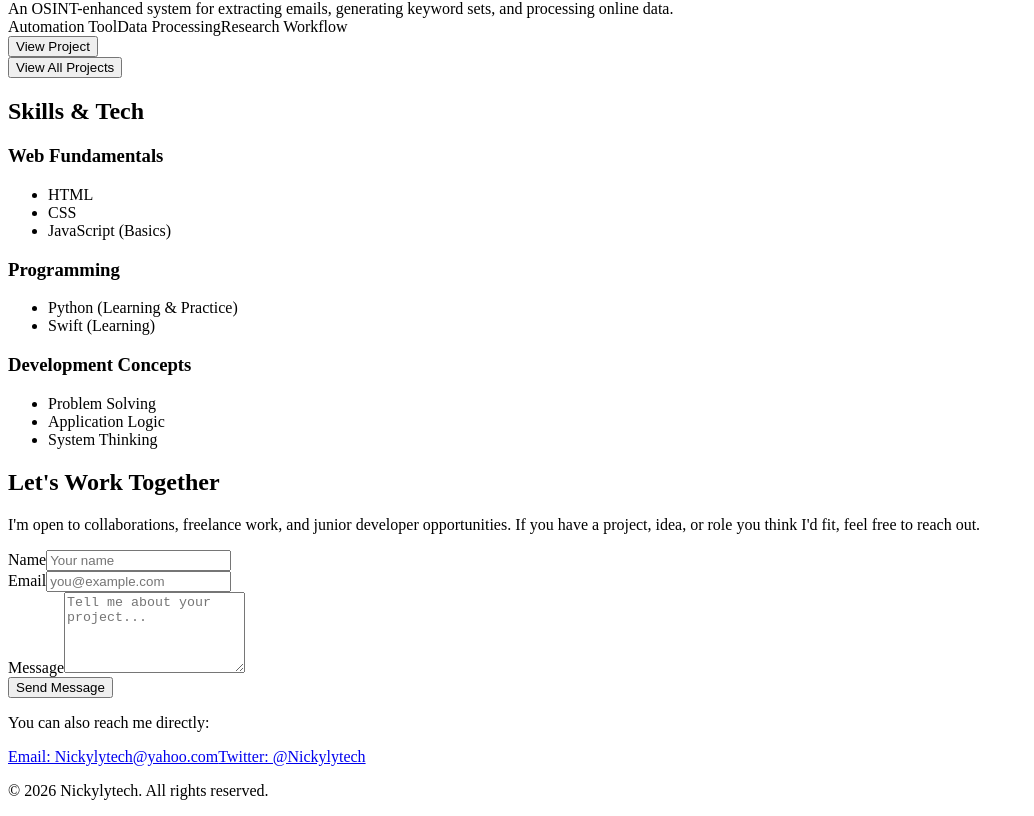
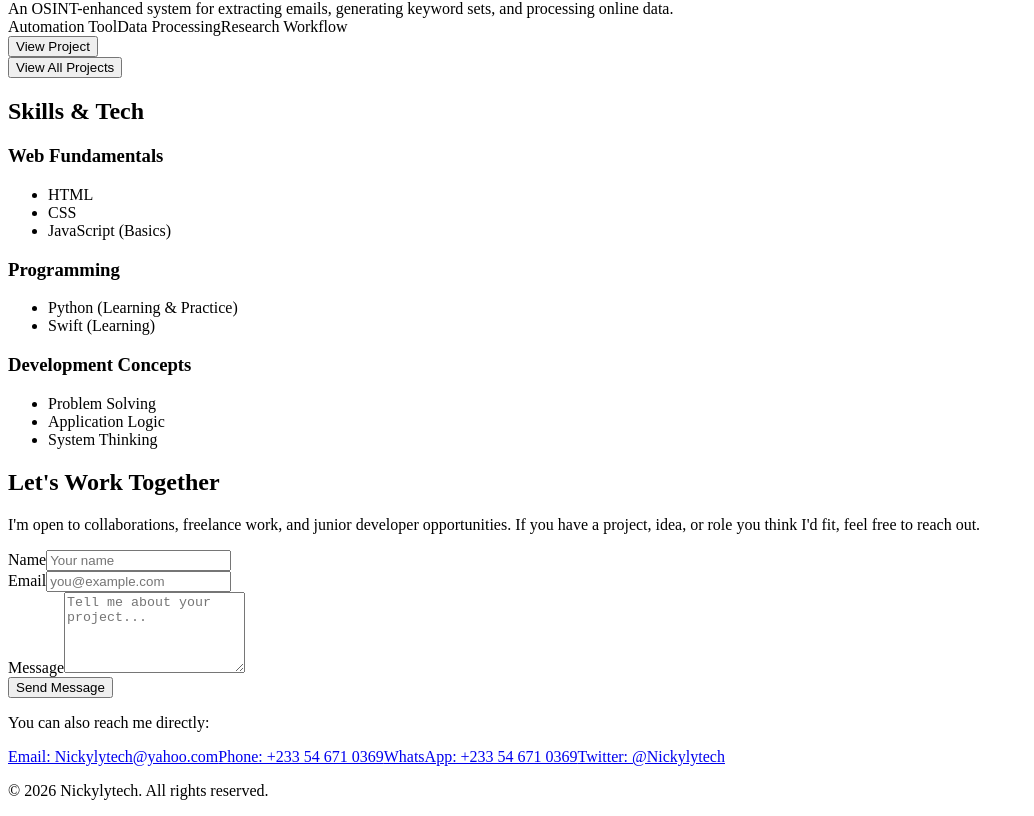
Before and after one commit to Nickylytech/nickylytech-portfolio, a React (Vite) app in the folder client/: page / in a window 1280 px wide. Shown: the part 624-1440 px from the top of the page, without its empty margins (0-1034 px from the left). Built offline with nearby package versions, Linux system fonts and the light colour scheme.

Commit message:
Update Contact.tsx

```diff
--- a/client/src/components/Contact.tsx
+++ b/client/src/components/Contact.tsx
@@ -129,6 +129,20 @@ Something went wrong. Please try again or contact me directly
         </a>
 
         <a
+          href="tel:+233546710369" className="text-muted-foreground hover:text-cyan-400 transition-colors duration-300"
+        >
+          Phone: +233 54 671 0369
+        </a>
+
+        <a href="https://wa.me/233546710369"
+          target="_blank"
+          rel="noopener noreferrer"
+          className="text-muted-foreground hover:text-cyan-400 transition-colors duration-300"
+          >
+          WhatsApp: +233 54 671 0369
+      </a>
+
+        <a
           href="https://twitter.com/Nickylytech"
           target="_blank"
           rel="noopener noreferrer"
```
